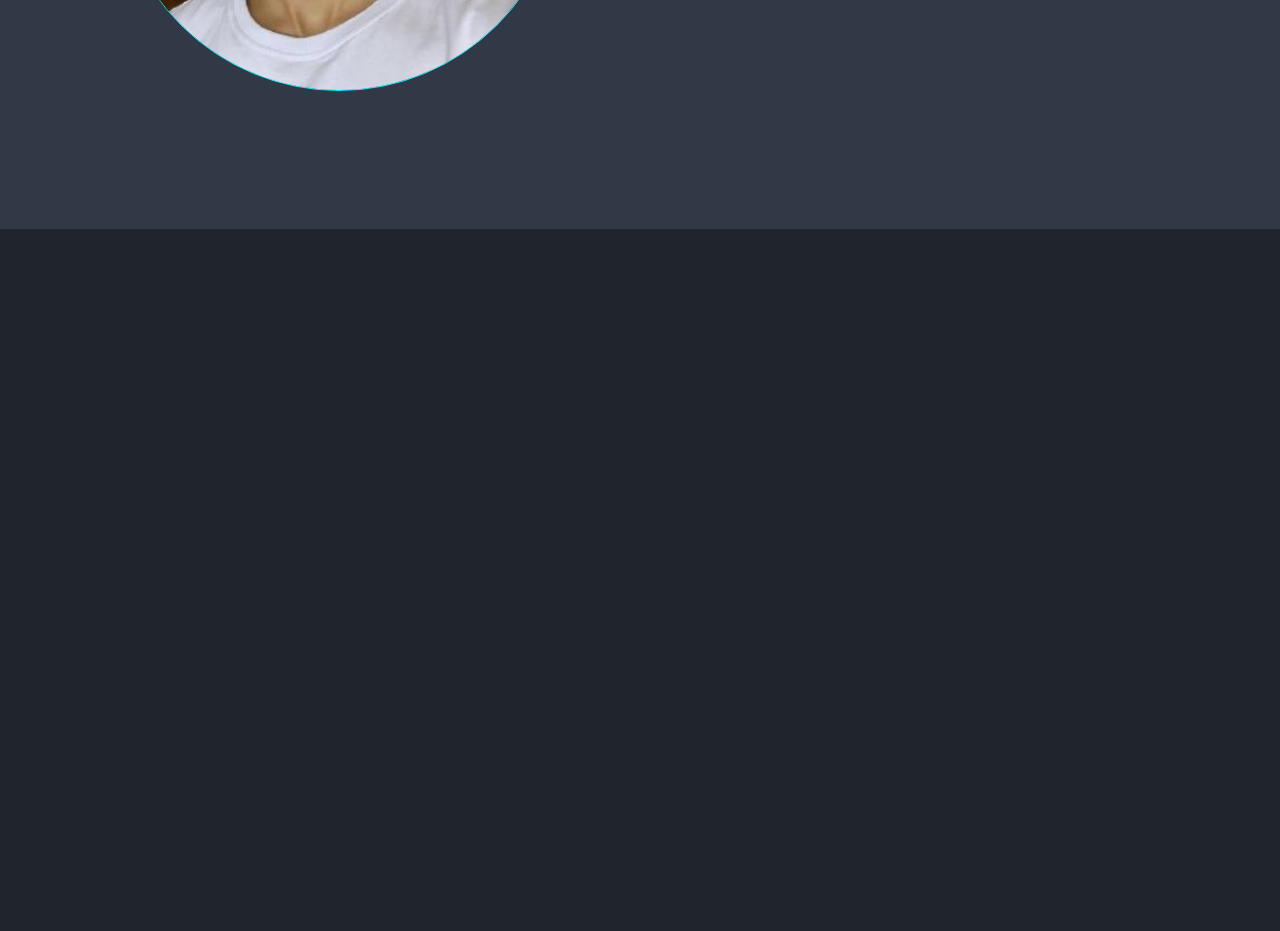
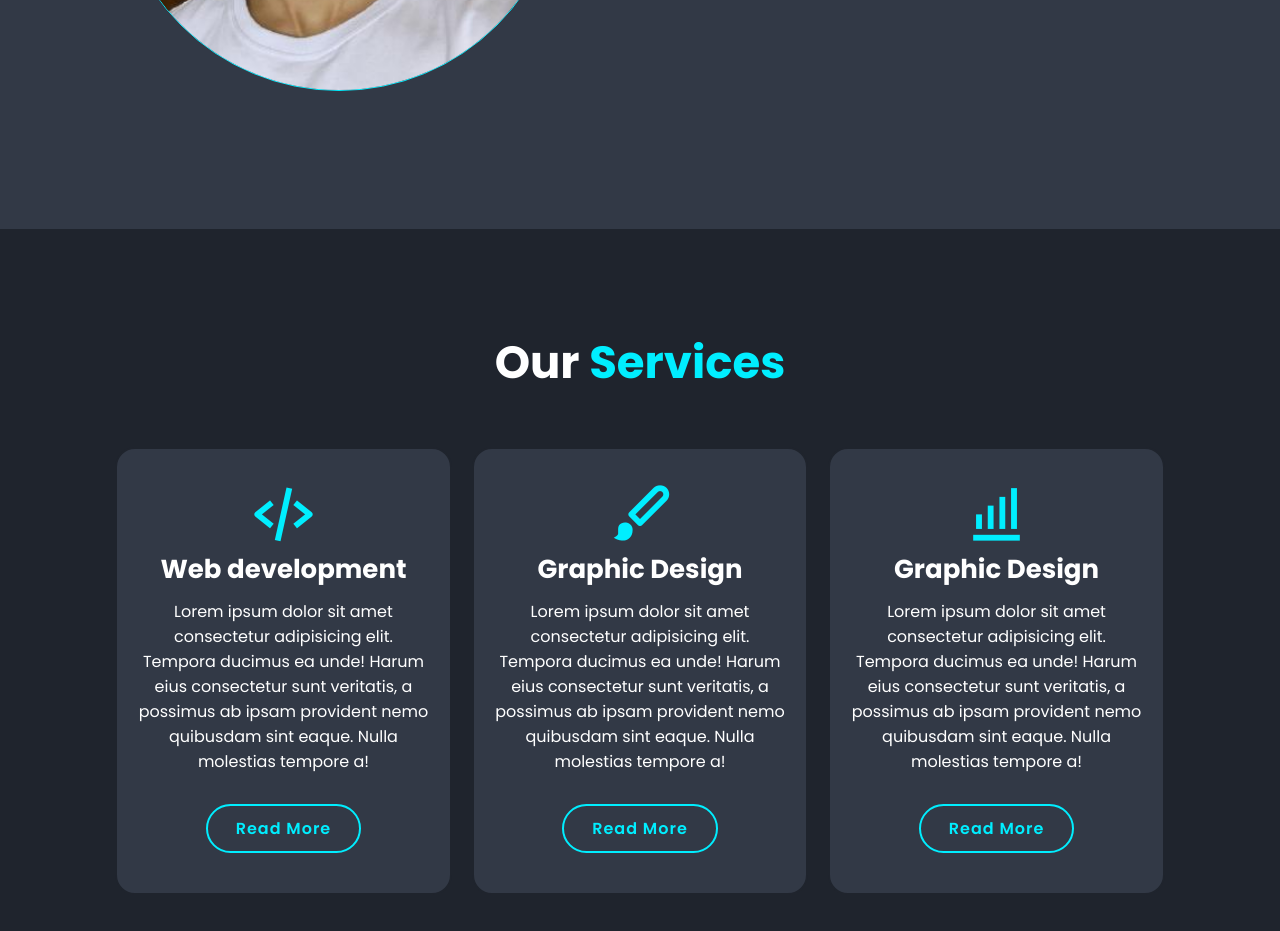
Before and after one commit to LGustta13/my-portfolio, a plain HTML site: page index.html in a window 1280 px wide. Shown: the part 1371-2302 px from the top of the page. Before the commit the page ends 1600 px from the top, so only its background shows below. Drawn offline with nearby package versions, Linux system fonts and the light colour scheme; a script that the page names is missing.

Commit message:
Services section finished

```diff
--- a/css/style.css
+++ b/css/style.css
@@ -176,3 +176,45 @@ span {
   font-size: 1.6rem;
   margin: 2rem 0 3rem;
 }
+
+.services h2 {
+  margin-bottom: 5rem;
+}
+
+.services-container {
+  display: flex;
+  justify-content: center;
+  align-items: center;
+  flex-wrap: wrap;
+  gap: 2rem;
+}
+
+.services-container .services-box {
+  flex: 1 1 30rem;
+  background: var(--second-bg-color);
+  padding: 3rem 2rem 4rem;
+  border-radius: 2rem;
+  text-align: center;
+  border: .2rem solid var(--bg-color);
+
+  transition: .5s ease;
+}
+
+.services-container .services-box:hover {
+  border-color: var(--main-color);
+  transform: scale(1.02);
+}
+
+.services-box i {
+  font-size: 7rem;
+  color: var(--main-color);
+}
+
+.services-box h3 {
+  font-size: 2.6rem;
+}
+
+.services-box p {
+  font-size: 1.6rem;
+  margin: 1rem 0 3rem;
+}
--- a/index.html
+++ b/index.html
@@ -79,6 +79,38 @@
     </div>
   </section>
 
+  <!-- services section -->
+  <section class="services" id="services">
+    <h2 class="heading">Our <span>Services</span></h2>
+
+    <div class="services-container">
+      <div class="services-box">
+        <i class='bx bx-code-alt'></i>
+        <h3>Web development</h3>
+        <p>Lorem ipsum dolor sit amet consectetur adipisicing elit. Tempora ducimus ea unde! Harum eius consectetur sunt
+          veritatis, a possimus ab ipsam provident nemo quibusdam sint eaque. Nulla molestias tempore a!</p>
+        <a href="#" class="btn">Read More</a>
+      </div>
+
+      <div class="services-box">
+        <i class='bx bxs-paint'></i>
+        <h3>Graphic Design</h3>
+        <p>Lorem ipsum dolor sit amet consectetur adipisicing elit. Tempora ducimus ea unde! Harum eius consectetur sunt
+          veritatis, a possimus ab ipsam provident nemo quibusdam sint eaque. Nulla molestias tempore a!</p>
+        <a href="#" class="btn">Read More</a>
+      </div>
+
+      <div class="services-box">
+        <i class='bx bx-bar-chart-alt'></i>
+        <h3>Graphic Design</h3>
+        <p>Lorem ipsum dolor sit amet consectetur adipisicing elit. Tempora ducimus ea unde! Harum eius consectetur
+          sunt
+          veritatis, a possimus ab ipsam provident nemo quibusdam sint eaque. Nulla molestias tempore a!</p>
+        <a href="#" class="btn">Read More</a>
+      </div>
+    </div>
+  </section>
+
 
   <script src="./js/script.js"></script>
 </body>
```
